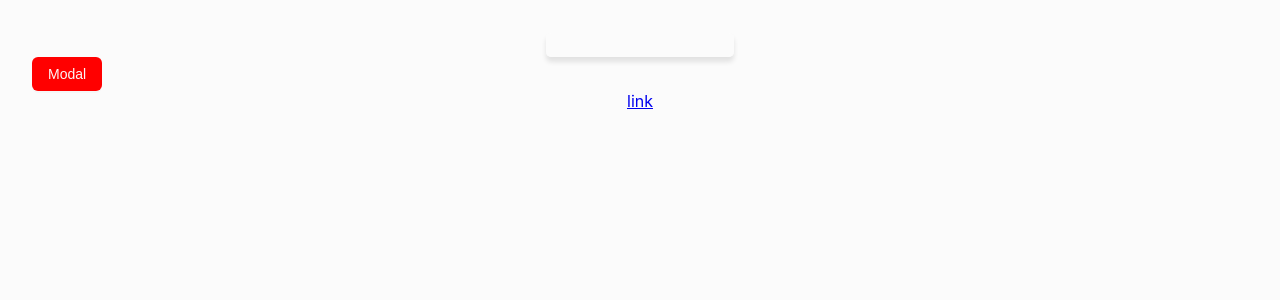
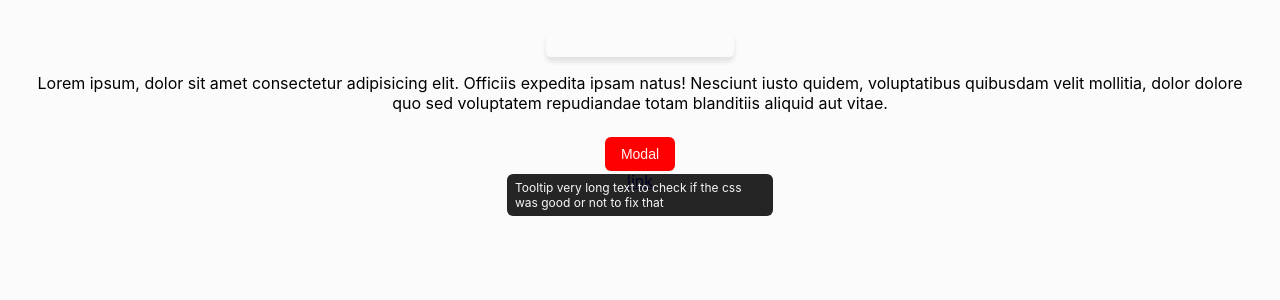
Before and after one commit to TonyW-Hub/ForgeCraftUI, a React (Vite) app: page / in a window 1280 px wide. Shown: the top 300 px of the page. Built offline with nearby package versions, Linux system fonts and the light colour scheme.

Commit message:
feat: tooltip

```diff
--- a/src/App.tsx
+++ b/src/App.tsx
@@ -3,6 +3,8 @@ import './App.css';
 import { Input } from './components/atoms/Input/Input';
 import { Modal } from './components/atoms/Modal/Modal';
 import { Button } from './components/atoms/Button/Button';
+import { Tooltip } from './components/atoms/Tooltip/Tooltip';
+import { Flex } from './components/atoms/Flex/Flex';
 
 function App() {
     const [modalOpen, setModalOpen] = useState<boolean>(false);
@@ -32,9 +34,31 @@ function App() {
             />
 
             <div style={{ width: '100%' }}>
-                <Button onClick={() => setModalOpen(true)} loading={loading} variant="default" danger>
-                    Modal
-                </Button>
+                <Flex vertical gap={'small'} align="center">
+                    <p>
+                        Lorem ipsum, dolor sit amet consectetur adipisicing elit. Officiis expedita ipsam natus!
+                        Nesciunt iusto quidem, voluptatibus quibusdam velit mollitia, dolor dolore quo sed voluptatem
+                        repudiandae totam blanditiis aliquid aut vitae.
+                    </p>
+                    <Tooltip
+                        title="Tooltip very long text to check if the css was good or not to fix that"
+                        position="bottom"
+                    >
+                        <Button onClick={() => setModalOpen(true)} loading={loading} variant="default" danger>
+                            Modal
+                        </Button>
+                    </Tooltip>
+                    {/* <Tooltip title="Tooltip" position="right">
+                        <Button onClick={() => setModalOpen(true)} loading={loading} variant="default" danger>
+                            Modal
+                        </Button>
+                    </Tooltip> */}
+                </Flex>
+                {/* <Tooltip title="Tooltip">
+                    <Button onClick={() => setModalOpen(true)} loading={loading} variant="default" danger>
+                        Modal
+                    </Button>
+                </Tooltip> */}
             </div>
             <Button.Link link="https://ant.design/components/button">link</Button.Link>
 
--- a/src/components/atoms/Tooltip/Tooltip.module.scss
+++ b/src/components/atoms/Tooltip/Tooltip.module.scss
@@ -1,2 +1,41 @@
 .Tooltip {
+    position: relative;
+    display: inline-flex;
+
+    &Title {
+        position: absolute;
+        transform: translateX(-50%);
+        visibility: visible;
+        font-size: var(--font-size-xs);
+        background-color: rgba(0, 0, 0, 0.85);
+        color: var(--default-light-color);
+        border-radius: var(--default-global-radius);
+        z-index: var(--vui-z-index-tooltip);
+        width: max-content;
+        max-width: 250px;
+        min-width: 32px;
+        padding: 6px 8px;
+        text-decoration: none;
+        word-wrap: break-word;
+        text-align: start;
+    }
+
+    // .top {
+    //     inset: initial;
+    //     left: 50%;
+    //     bottom: 135%;
+    // }
+
+    // .left {
+    //     inset: initial;
+    //     left: -130px;
+    //     top: -10px;
+    // }
+
+    // .right {
+    //     inset: initial;
+    //     right: -130px;
+    //     top: -10px;
+    //     transform: translateX(50%);
+    // }
 }
--- a/src/components/atoms/Tooltip/Tooltip.tsx
+++ b/src/components/atoms/Tooltip/Tooltip.tsx
@@ -1,8 +1,186 @@
-import React, { PropsWithChildren } from 'react';
+import React, { PropsWithChildren, useRef, useState, useEffect } from 'react';
 import Styles from './Tooltip.module.scss';
 
-type TooltipProps = {};
+type TooltipProps = {
+    title?: string;
+    style?: React.CSSProperties;
+    position?: TooltipPosition;
+    classNames?: TooltipClassNames;
+};
 
-export const Tooltip = (props: PropsWithChildren<TooltipProps>) => {
-    return <div className={Styles.Tooltip}></div>;
+type TooltipClassNames = {
+    container?: string;
+    trigger?: string;
+    tooltip?: string;
 };
+
+type TooltipPosition = 'bottom' | 'right' | 'left' | 'top';
+
+type CSSPosition = {
+    top?: number;
+    bottom?: number;
+    left?: number;
+    right?: number;
+    x?: number;
+    y?: number;
+};
+
+export const Tooltip = ({
+    title = '',
+    position = 'top',
+    classNames = { container: '', trigger: '', tooltip: '' },
+    children,
+}: PropsWithChildren<TooltipProps>) => {
+    const tooltipRef = useRef<HTMLDivElement>(null);
+    const tooltipContainerRef = useRef<HTMLDivElement>(null);
+    const triggerRef = useRef<HTMLDivElement>(null);
+    const [visible, setVisible] = useState<boolean>(true);
+    const [tooltipPosition, setTooltipPosition] = useState<TooltipPosition>(position);
+    const [cssPosition, setCssPosition] = useState<CSSPosition>({ top: 100, left: 100 });
+
+    const handleHover = (value: boolean) => {
+        setVisible(value);
+    };
+
+    useEffect(() => {
+        const handleResize = () => {
+            if (tooltipRef?.current && tooltipContainerRef?.current && triggerRef?.current) {
+                const container = tooltipContainerRef.current?.getBoundingClientRect();
+                const trigger = triggerRef.current.getBoundingClientRect();
+                const tooltip = tooltipRef.current?.getBoundingClientRect();
+
+                const windowWidth = window.innerWidth;
+
+                const scrollbarWidth = windowWidth - document.documentElement.clientWidth;
+                const windowWidthWithoutScrollbar = windowWidth - scrollbarWidth;
+                const windowHeight = window.innerHeight;
+                let newPosition: TooltipPosition = tooltipPosition;
+
+                switch (tooltipPosition) {
+                    case 'bottom':
+                        if (tooltip.bottom > windowHeight) newPosition = 'top';
+                        break;
+                    case 'top':
+                        if (tooltip.top < 0) newPosition = 'bottom';
+                        break;
+                    case 'right':
+                        if (tooltip.right > windowWidth) newPosition = 'bottom';
+                        break;
+                    case 'left':
+                        if (tooltip.left < 0) newPosition = 'bottom';
+                        break;
+
+                    default:
+                        break;
+                }
+
+                switch (newPosition) {
+                    case 'bottom':
+                        if (tooltip.right >= windowWidth) {
+                            const resize = windowWidthWithoutScrollbar - tooltip.right - 10;
+                            setCssPosition({
+                                top: trigger.bottom - container.top + 3,
+                                left: trigger.left - container.left + trigger.width / 2 + resize,
+                            });
+                            break;
+                        }
+                        if (tooltip.left <= 0) {
+                            setCssPosition({
+                                top: trigger.bottom - container.top + 3,
+                                left:
+                                    trigger.left -
+                                    container.left +
+                                    trigger.width / 2 +
+                                    tooltipRef.current.offsetWidth / 2,
+                            });
+                            break;
+                        }
+                        setCssPosition({
+                            top: trigger.bottom - container.top + 3,
+                            left: trigger.left - container.left + trigger.width / 2,
+                        });
+                        break;
+                    case 'top':
+                        if (tooltip.right >= windowWidth) {
+                            const resize = windowWidthWithoutScrollbar - tooltip.right - 10;
+                            setCssPosition({
+                                top: trigger.bottom - container.top + 3,
+                                left: trigger.left - container.left + trigger.width / 2 + resize,
+                            });
+                            break;
+                        }
+                        if (tooltip.left <= 0) {
+                            setCssPosition({
+                                top: trigger.bottom - container.top + 3,
+                                left:
+                                    trigger.left -
+                                    container.left +
+                                    trigger.width / 2 +
+                                    tooltipRef.current.offsetWidth / 2,
+                            });
+                            break;
+                        }
+                        setCssPosition({
+                            bottom: container.bottom - trigger.top + 3,
+                            left: trigger.left - container.left + trigger.width / 2,
+                        });
+                        break;
+                    case 'right':
+                        setCssPosition({
+                            top: trigger.top - container.top + trigger.height / 2 - tooltipRef.current.offsetHeight / 2,
+                            left: trigger.right - container.left + tooltipRef.current.offsetWidth / 2 + 3,
+                        });
+                        break;
+                    case 'left':
+                        setCssPosition({
+                            top: trigger.top - container.top + trigger.height / 2 - tooltipRef.current.offsetHeight / 2,
+                            right: trigger.right - container.left - tooltipRef.current.offsetWidth / 2 + 3,
+                        });
+                        break;
+                    default:
+                        break;
+                }
+
+                if (newPosition !== tooltipPosition) {
+                    setTooltipPosition(newPosition);
+                }
+            }
+        };
+
+        window.addEventListener('resize', handleResize);
+
+        handleResize();
+
+        return () => {
+            window.removeEventListener('resize', handleResize);
+        };
+    }, [tooltipPosition, tooltipContainerRef, tooltipRef, triggerRef]);
+
+    return (
+        <div className={`${Styles.Tooltip} ${classNames.container}`} ref={tooltipContainerRef}>
+            <div
+                ref={triggerRef}
+                className={`${Styles.TooltipTrigger} ${classNames.trigger}`}
+                onMouseEnter={() => handleHover(true)}
+                onMouseLeave={() => handleHover(false)}
+            >
+                {children}
+            </div>
+            {visible && (
+                <div
+                    ref={tooltipRef}
+                    className={`${Styles.TooltipTitle} ${Styles[tooltipPosition]} ${classNames.tooltip}`}
+                    onMouseEnter={() => handleHover(true)}
+                    style={{
+                        top: cssPosition?.top && `${cssPosition.top}px`,
+                        bottom: cssPosition?.bottom && `${cssPosition.bottom}px`,
+                        left: cssPosition?.left && `${cssPosition.left}px`,
+                        right: cssPosition?.right && `${cssPosition.right}px`,
+                    }}
+                >
+                    {title}
+                </div>
+            )}
+        </div>
+    );
+};
--- a/src/index.css
+++ b/src/index.css
@@ -66,7 +66,9 @@
 
     --z-index-backdrop: 1000;
     --z-index-modal: 1050;
+    --vui-z-index-tooltip: 1060;
 
+    --font-size-xs: 0.75rem;
     --font-size-sm: 0.875rem;
     --font-size-md: 1rem;
     --font-size-lg: 1.125rem;
```
